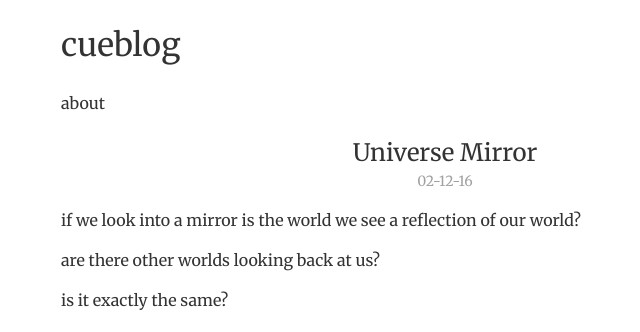
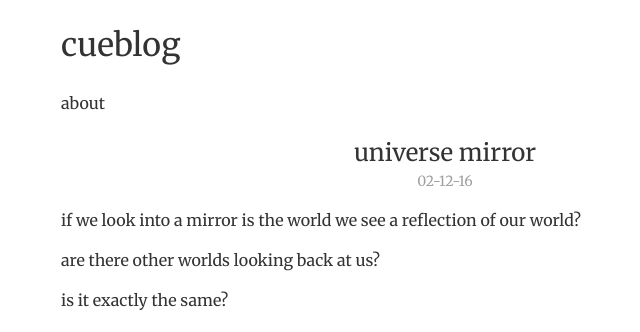
Before and after one commit to yvan/yvan.github.io, a Jekyll site: the page built from _posts/2016-02-12-universe-mirror.md, in a window 1280 px wide. Shown: the top 332 px of the page, without its empty margins (195-835 px from the left). Built offline with Jekyll 4.4.1, drawn with Linux system fonts in a browser that asks for light colours.

Commit message:
syntax error css

```diff
--- a/css/main.scss
+++ b/css/main.scss
@@ -20,6 +20,6 @@ $border-color: #ddd;
 @import "layout";
 @import "syntax";
 
-h2 li {
+h2, li {
     text-transform: lowercase;
 }
```
